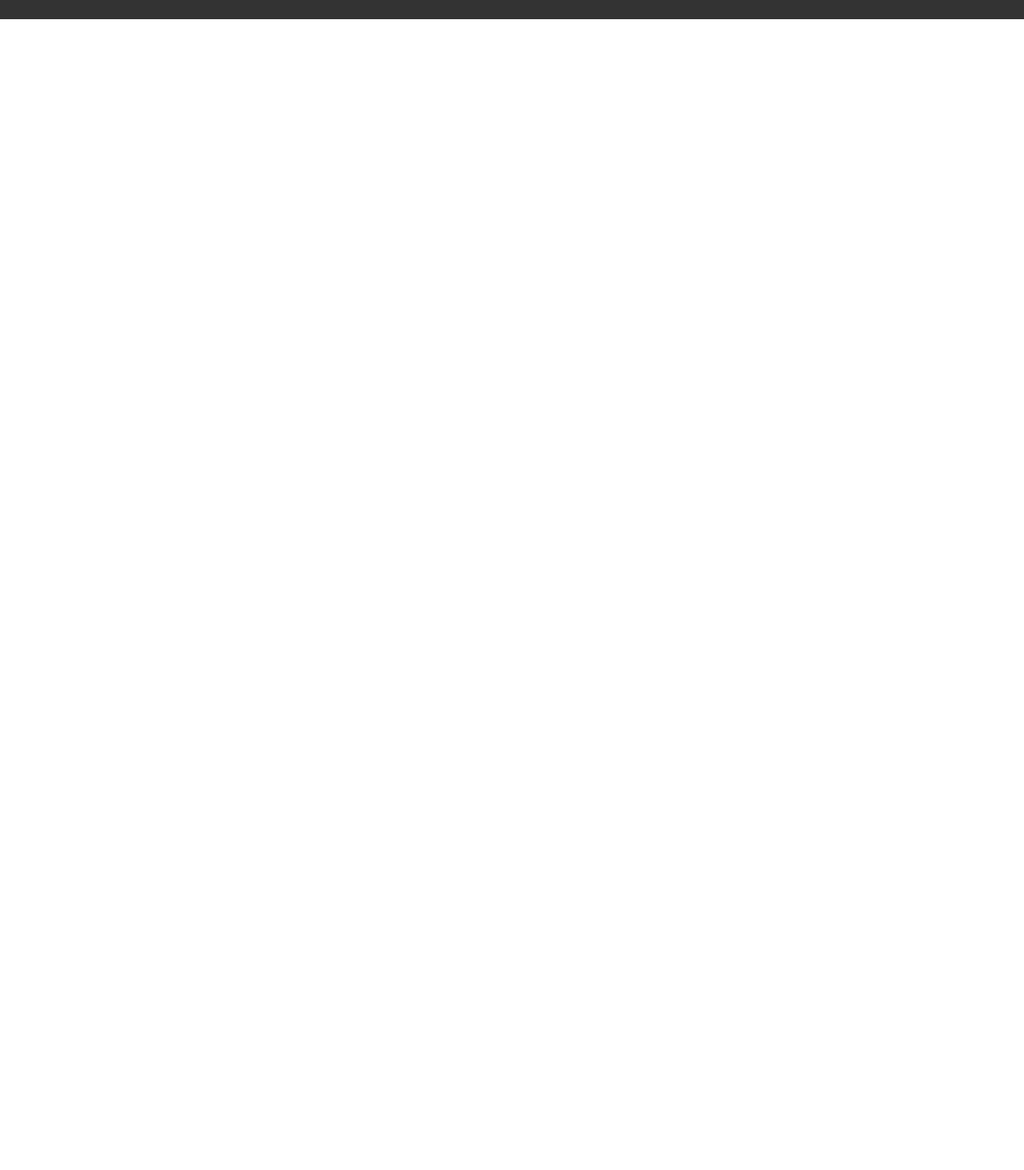
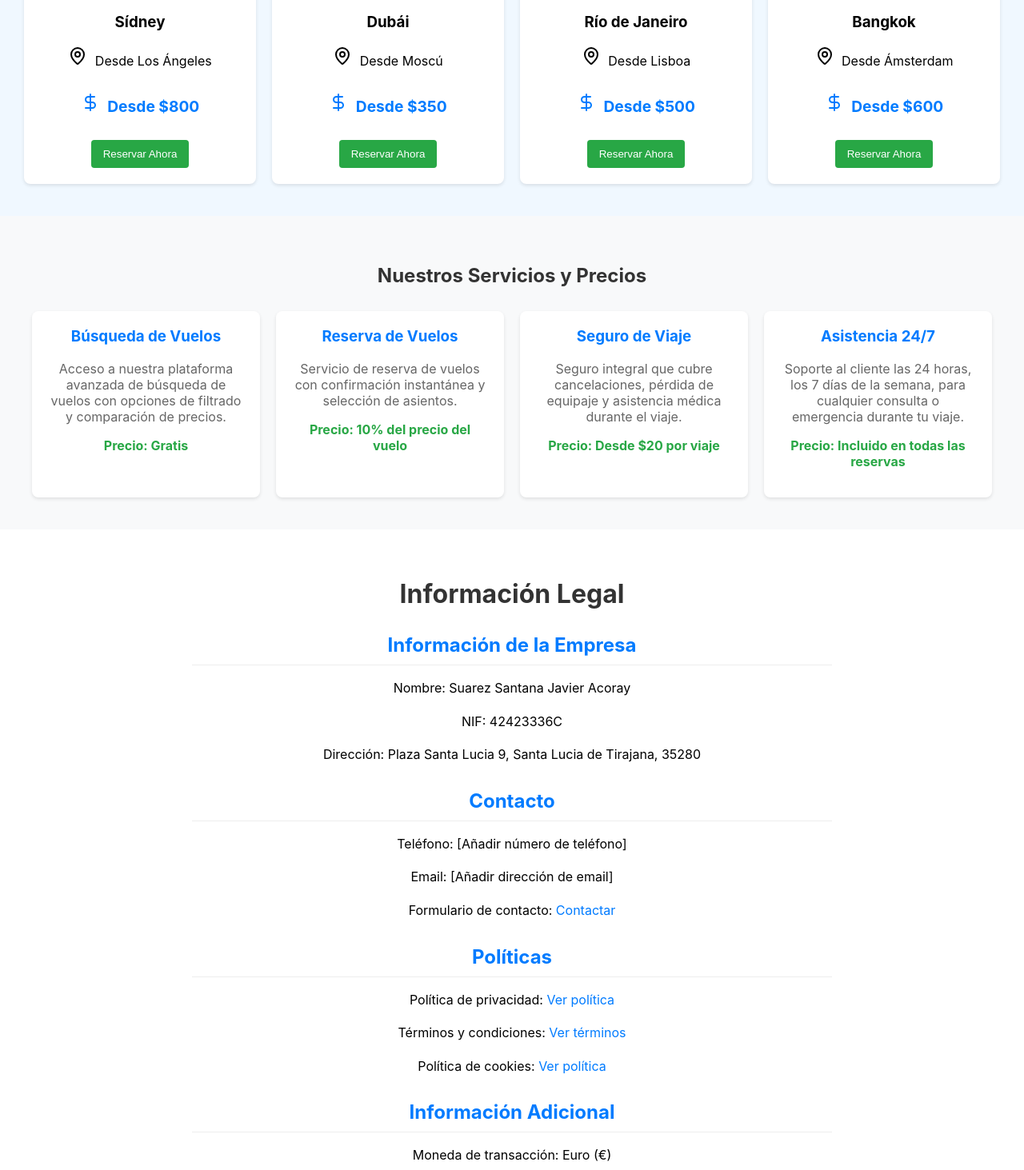
Before and after one commit to AboutDaCode/AGENCY, a React (Create React App) app: page / in a window 1280 px wide. Shown: the part 1467-2930 px from the top of the page at 80% size. Before the commit the page ends 1491 px from the top, so only its background shows below. Built offline with nearby package versions, Linux system fonts and the light colour scheme.

Commit message:
ofertas y terminos commit

```diff
--- a/src/App.js
+++ b/src/App.js
@@ -4,7 +4,9 @@ import Header from './components/Header';
 import Hero from './components/Hero';
 import SearchForm from './components/SearchForm';
 import SearchResults from './components/SearchResults';
-import AvailableOffers from './components/AvailableOffers'; // Importamos el nuevo componente
+import AvailableOffers from './components/AvailableOffers';
+import ServicesAndPrices from './components/ServicesAndPrices'; // Importamos el nuevo componente
+import LegalInformation from './components/LegalInformation'; // Importamos el nuevo componente
 import Footer from './components/Footer';
 import './App.css';
 
@@ -45,7 +47,9 @@ function App() {
         <SearchForm onSearch={handleSearch} />
         <SearchResults flights={searchResults} />
       </div>
-      <AvailableOffers /> {/* Agregamos la nueva sección de ofertas aquí */}
+      <AvailableOffers />
+      <ServicesAndPrices /> {/* Agregamos la nueva sección de servicios y precios aquí */}
+      <LegalInformation /> {/* Agregamos la nueva sección de información legal aquí */}
       <Footer />
     </div>
   );
--- a/src/components/AvailableOffers.css
+++ b/src/components/AvailableOffers.css
@@ -28,6 +28,12 @@
   padding: 20px;
   width: 250px; /* Ancho fijo para las tarjetas */
   text-align: center;
+  transition: all 0.3s ease; /* Añadido para suavizar la transición */
+}
+
+.offer-card:hover {
+  transform: translateY(-5px); /* Eleva la tarjeta ligeramente */
+  box-shadow: 0 4px 8px rgba(0,0,0,0.2); /* Sombra más pronunciada */
 }
 
 .offer-card h3 {
@@ -38,6 +44,11 @@
   width: 50px; /* Tamaño del icono */
   height: auto;
   color: #007bff; /* Color del icono */
+  transition: transform 0.3s ease; /* Añadido para animar el icono */
+}
+
+.offer-card:hover .offer-icon {
+  transform: scale(1.1); /* Aumenta ligeramente el tamaño del icono al hacer hover */
 }
 
 .icon {
@@ -56,6 +67,7 @@
   border: none;
   padding: 10px 15px;
   border-radius: 4px;
+  transition: background-color 0.3s ease; /* Suaviza la transición del color de fondo */
 }
 
 .book-now:hover {
--- a/src/components/AvailableOffers.js
+++ b/src/components/AvailableOffers.js
@@ -9,6 +9,10 @@ const AvailableOffers = () => {
     { destination: 'Nueva York', origin: 'Barcelona', price: 450 },
     { destination: 'Tokio', origin: 'Londres', price: 700 },
     { destination: 'Roma', origin: 'Berlín', price: 120 },
+    { destination: 'Sídney', origin: 'Los Ángeles', price: 800 },
+    { destination: 'Dubái', origin: 'Moscú', price: 350 },
+    { destination: 'Río de Janeiro', origin: 'Lisboa', price: 500 },
+    { destination: 'Bangkok', origin: 'Ámsterdam', price: 600 }
   ];
 
   return (
--- /dev/null
+++ b/src/components/LegalInformation.css
@@ -0,0 +1,37 @@
+/* src/components/LegalInformation.css */
+.legal-information {
+    max-width: 800px;
+    margin: 0 auto;
+    padding: 40px 20px;
+  }
+
+  .legal-information h1 {
+    text-align: center;
+    color: #333;
+    margin-bottom: 30px;
+  }
+
+  .legal-information section {
+    margin-bottom: 30px;
+  }
+
+  .legal-information h2 {
+    color: #007bff;
+    border-bottom: 1px solid #eee;
+    padding-bottom: 10px;
+    margin-bottom: 15px;
+  }
+
+  .legal-information p {
+    margin-bottom: 10px;
+    line-height: 1.6;
+  }
+
+  .legal-information a {
+    color: #007bff;
+    text-decoration: none;
+  }
+
+  .legal-information a:hover {
+    text-decoration: underline;
+  }
--- /dev/null
+++ b/src/components/LegalInformation.js
@@ -0,0 +1,40 @@
+// src/components/LegalInformation.js
+import React from 'react';
+import './LegalInformation.css';
+
+const LegalInformation = () => {
+  return (
+    <div className="legal-information">
+      <h1>Información Legal</h1>
+
+      <section>
+        <h2>Información de la Empresa</h2>
+        <p>Nombre: Suarez Santana Javier Acoray</p>
+        <p>NIF: 42423336C</p>
+        <p>Dirección: Plaza Santa Lucia 9, Santa Lucia de Tirajana, 35280</p>
+      </section>
+
+      <section>
+        <h2>Contacto</h2>
+        <p>Teléfono: [Añadir número de teléfono]</p>
+        <p>Email: [Añadir dirección de email]</p>
+        <p>Formulario de contacto: <a href="/contacto">Contactar</a></p>
+      </section>
+
+      <section>
+        <h2>Políticas</h2>
+        <p>Política de privacidad: <a href="/privacidad">Ver política</a></p>
+        <p>Términos y condiciones: <a href="/terminos">Ver términos</a></p>
+        <p>Política de cookies: <a href="/cookies">Ver política</a></p>
+      </section>
+
+      <section>
+        <h2>Información Adicional</h2>
+        <p>Moneda de transacción: Euro (€)</p>
+        <p>Registro de agencia de viajes: [Añadir número de registro si aplica]</p>
+      </section>
+    </div>
+  );
+};
+
+export default LegalInformation;
--- /dev/null
+++ b/src/components/ServicesAndPrices.css
@@ -0,0 +1,47 @@
+/* src/components/ServicesAndPrices.css */
+.services-and-prices {
+    padding: 40px 20px;
+    background-color: #f8f9fa;
+  }
+
+  .services-and-prices h2 {
+    text-align: center;
+    margin-bottom: 30px;
+    color: #333;
+  }
+
+  .services-grid {
+    display: grid;
+    grid-template-columns: repeat(auto-fit, minmax(250px, 1fr));
+    gap: 20px;
+    max-width: 1200px;
+    margin: 0 auto;
+  }
+
+  .service-card {
+    background-color: white;
+    border-radius: 8px;
+    box-shadow: 0 2px 4px rgba(0,0,0,0.1);
+    padding: 20px;
+    text-align: center;
+    transition: transform 0.3s ease;
+  }
+
+  .service-card:hover {
+    transform: translateY(-5px);
+  }
+
+  .service-card h3 {
+    margin-top: 0;
+    color: #007bff;
+  }
+
+  .service-card p {
+    color: #666;
+    margin-bottom: 15px;
+  }
+
+  .service-card .price {
+    font-weight: bold;
+    color: #28a745;
+  }
--- /dev/null
+++ b/src/components/ServicesAndPrices.js
@@ -0,0 +1,45 @@
+// src/components/ServicesAndPrices.js
+import React from 'react';
+import './ServicesAndPrices.css';
+
+const ServicesAndPrices = () => {
+  const services = [
+    {
+      name: 'Búsqueda de Vuelos',
+      description: 'Acceso a nuestra plataforma avanzada de búsqueda de vuelos con opciones de filtrado y comparación de precios.',
+      price: 'Gratis'
+    },
+    {
+      name: 'Reserva de Vuelos',
+      description: 'Servicio de reserva de vuelos con confirmación instantánea y selección de asientos.',
+      price: '10% del precio del vuelo'
+    },
+    {
+      name: 'Seguro de Viaje',
+      description: 'Seguro integral que cubre cancelaciones, pérdida de equipaje y asistencia médica durante el viaje.',
+      price: 'Desde $20 por viaje'
+    },
+    {
+      name: 'Asistencia 24/7',
+      description: 'Soporte al cliente las 24 horas, los 7 días de la semana, para cualquier consulta o emergencia durante tu viaje.',
+      price: 'Incluido en todas las reservas'
+    }
+  ];
+
+  return (
+    <section className="services-and-prices" id="services">
+      <h2>Nuestros Servicios y Precios</h2>
+      <div className="services-grid">
+        {services.map((service, index) => (
+          <div key={index} className="service-card">
+            <h3>{service.name}</h3>
+            <p>{service.description}</p>
+            <p className="price">Precio: {service.price}</p>
+          </div>
+        ))}
+      </div>
+    </section>
+  );
+};
+
+export default ServicesAndPrices;
```
